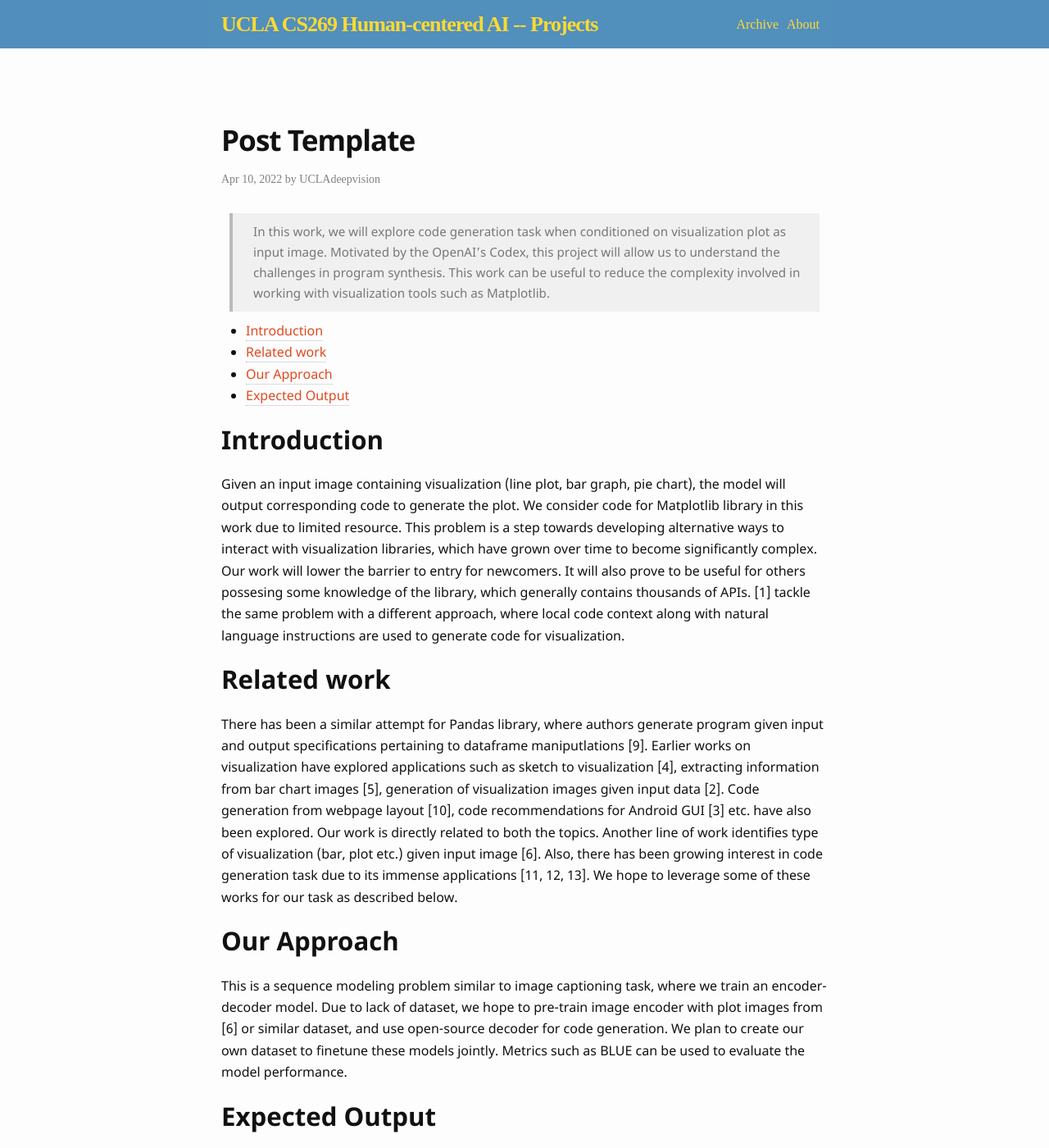
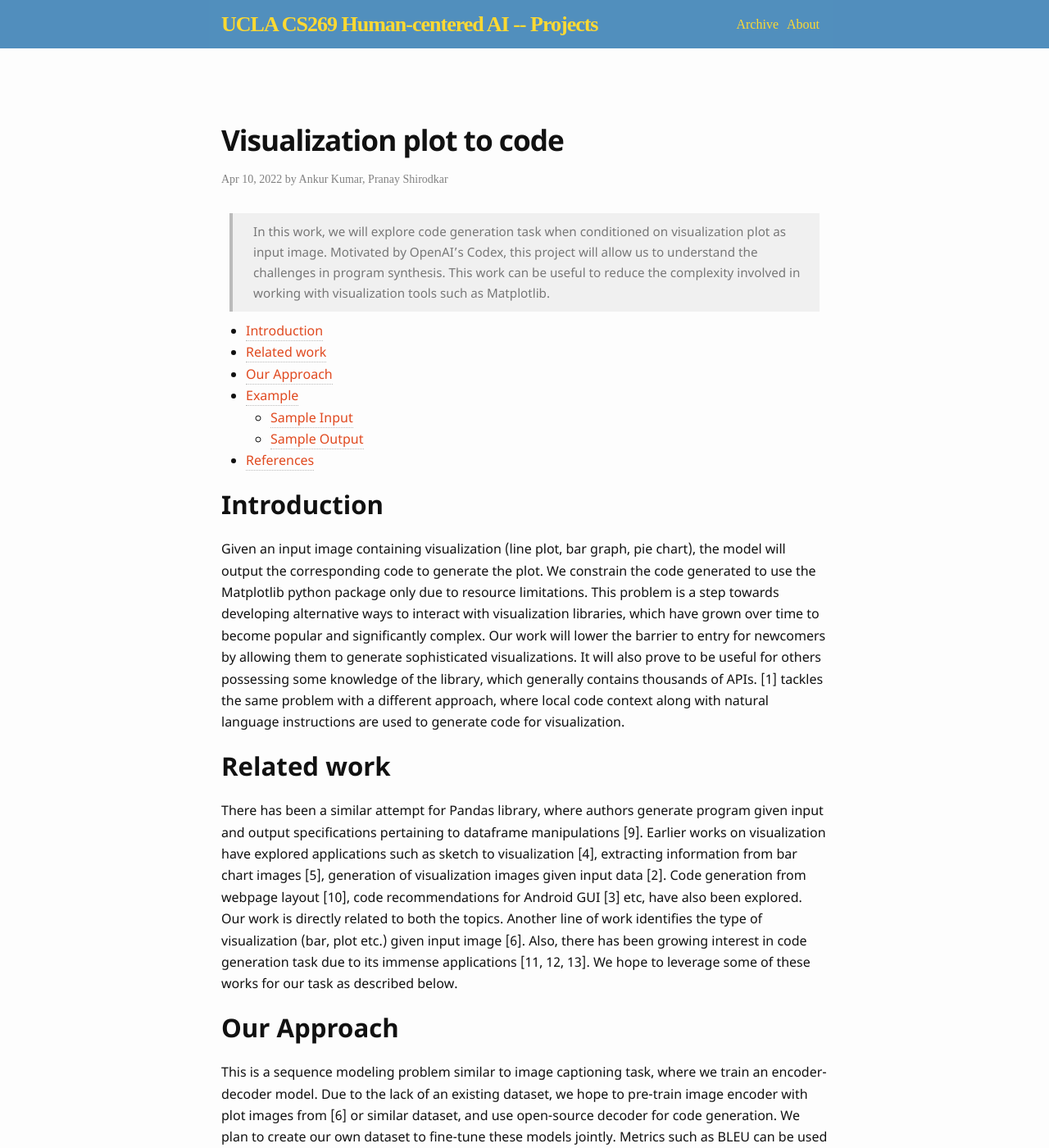
Before and after one commit to UCLAdeepvision/CS269-projects-2022spring, a Jekyll site: the page built from _posts/2022-04-10-team17-plot2code.md, in a window 1280 px wide and 1400 px high. Shown: the whole window at 82% size. Built offline with Jekyll 4.4.1, drawn with Linux system fonts in a browser that asks for light colours; some web fonts are replaced; comment, search, counter and statistics services are not loaded; some of the changed text lies outside the part shown.

Commit message:
add example

````diff
--- a/_posts/2022-04-10-team17-plot2code.md
+++ b/_posts/2022-04-10-team17-plot2code.md
@@ -1,13 +1,13 @@
 ---
 layout: post
 comments: true
-title: Post Template
-author: UCLAdeepvision
+title: Visualization plot to code
+author: Ankur Kumar, Pranay Shirodkar
 date: 2022-04-10
 ---
 
 
-> In this work, we will explore code generation task when conditioned on visualization plot as input image. Motivated by the OpenAI's Codex, this project will allow us to understand the challenges in program synthesis. This work can be useful to reduce the complexity involved in working with visualization tools such as Matplotlib.
+> In this work, we will explore code generation task when conditioned on visualization plot as input image. Motivated by OpenAI's Codex, this project will allow us to understand the challenges in program synthesis. This work can be useful to reduce the complexity involved in working with visualization tools such as Matplotlib.
 
 <!--more-->
 {: class="table-of-content"}
@@ -15,15 +15,46 @@ date: 2022-04-10
 {:toc}
 
 ## Introduction
-Given an input image containing visualization (line plot, bar graph, pie chart), the model will output corresponding code to generate the plot. We consider code for Matplotlib library in this work due to limited resource. This problem is a step towards developing alternative ways to interact with visualization libraries, which have grown over time to become significantly complex. Our work will lower the barrier to entry for newcomers. It will also prove to be useful for others possesing some knowledge of the library, which generally contains thousands of APIs. [1] tackle the same problem with a different approach, where local code context along with natural language instructions are used to generate code for visualization.
+Given an input image containing visualization (line plot, bar graph, pie chart), the model will output the corresponding code to generate the plot. We constrain the code generated to use the Matplotlib python package only due to resource limitations. This problem is a step towards developing alternative ways to interact with visualization libraries, which have grown over time to become popular and significantly complex. Our work will lower the barrier to entry for newcomers by allowing them to generate sophisticated visualizations. It will also prove to be useful for others possessing some knowledge of the library, which generally contains thousands of APIs. [1] tackles the same problem with a different approach, where local code context along with natural language instructions are used to generate code for visualization.
 
 ## Related work
-There has been a similar attempt for Pandas library, where authors generate program given input and output specifications pertaining to dataframe maniputlations [9]. Earlier works on visualization have explored applications such as sketch to visualization [4], extracting information from bar chart images [5], generation of visualization images given input data [2]. Code generation from webpage layout [10], code recommendations for Android GUI [3] etc. have also been explored. Our work is directly related to both the topics. Another line of work identifies type of visualization (bar, plot etc.) given input image [6]. Also, there has been growing interest in code generation task due to its immense applications [11, 12, 13]. We hope to leverage some of these works for our task as described below.
+There has been a similar attempt for Pandas library, where authors generate program given input and output specifications pertaining to dataframe manipulations [9]. Earlier works on visualization have explored applications such as sketch to visualization [4], extracting information from bar chart images [5], generation of visualization images given input data [2]. Code generation from webpage layout [10], code recommendations for Android GUI [3] etc, have also been explored. Our work is directly related to both the topics. Another line of work identifies the type of visualization (bar, plot etc.) given input image [6]. Also, there has been growing interest in code generation task due to its immense applications [11, 12, 13]. We hope to leverage some of these works for our task as described below.
 
 ## Our Approach
-This is a sequence modeling problem similar to image captioning task, where we train an encoder-decoder model. Due to lack of dataset, we hope to pre-train image encoder with plot images from [6] or similar dataset, and use open-source decoder for code generation. We plan to create our own dataset to finetune these models jointly. Metrics such as BLUE can be used to evaluate the model performance.
+This is a sequence modeling problem similar to image captioning task, where we train an encoder-decoder model. Due to the lack of an existing dataset, we hope to pre-train image encoder with plot images from [6] or similar dataset, and use open-source decoder for code generation. We plan to create our own dataset to fine-tune these models jointly. Metrics such as BLEU can be used to evaluate the model performance.
 
-## Expected Output
+## Example
+
+### Sample Input
+![Model Input]({{ '/assets/images/team17/example_input.png' | relative_url }})
+{: style="width: 400px; max-width: 100%;"}
+*Fig 1: An example visualization plot as input to the model.*
+
+### Sample Output
+```
+import matplotlib.pyplot as plt
+
+## user should define x, y1, y2 here
+x =
+y1 =
+y2 =
+
+# plot the function
+plt.plot(x,y1, 'r', label = "y = x^2",
+linestyle = 'dashed')
+plt.plot(x,y2, 'g', label = "y = x^2 + 2x - 15",
+linestyle = 'dashed')
+plt.xticks(rotation = 45)
+plt.yticks(rotation = 45)
+plt.xlabel("x")
+plt.ylabel("y", rotation=0)
+plt.legend(loc="lower right")
+plt.title("Two quadratic graphs")
+
+# show the plot
+plt.show()
+```
+
 <!--
 ## Main Content
 Your article starts here. You can refer to the [source code](https://github.com/lilianweng/lil-log/tree/master/_posts) of [lil's blogs](https://lilianweng.github.io/lil-log/) for article structure ideas or Markdown syntax. We've provided a [sample post](https://ucladeepvision.github.io/CS188-Projects-2022Winter/2017/06/21/an-overview-of-deep-learning.html) from Lilian Weng and you can find the source code [here](https://raw.githubusercontent.com/UCLAdeepvision/CS188-Projects-2022Winter/main/_posts/2017-06-21-an-overview-of-deep-learning.md)
@@ -74,6 +105,8 @@ You can find more Markdown syntax at [this page](https://www.markdownguide.org/b
 Please make sure to cite properly in your work, for example:
 
 [1] Redmon, Joseph, et al. "You only look once: Unified, real-time object detection." *Proceedings of the IEEE conference on computer vision and pattern recognition*. 2016.-->
+
+## References
 [1] Chen, Xinyun et al. “PlotCoder: Hierarchical Decoding for Synthesizing Visualization Code in Programmatic Context.” ACL (2021).
 
 [2] Dibia, Victor C. and Çagatay Demiralp. “Data2Vis: Automatic Generation of Data Visualizations Using Sequence-to-Sequence Recurrent Neural Networks.” IEEE Computer Graphics and Applications 39 (2019): 33-46.
````
Also changed, not shown: assets/images/team17/example_input.png (renamed from assets/images/team17/picture1.png).
